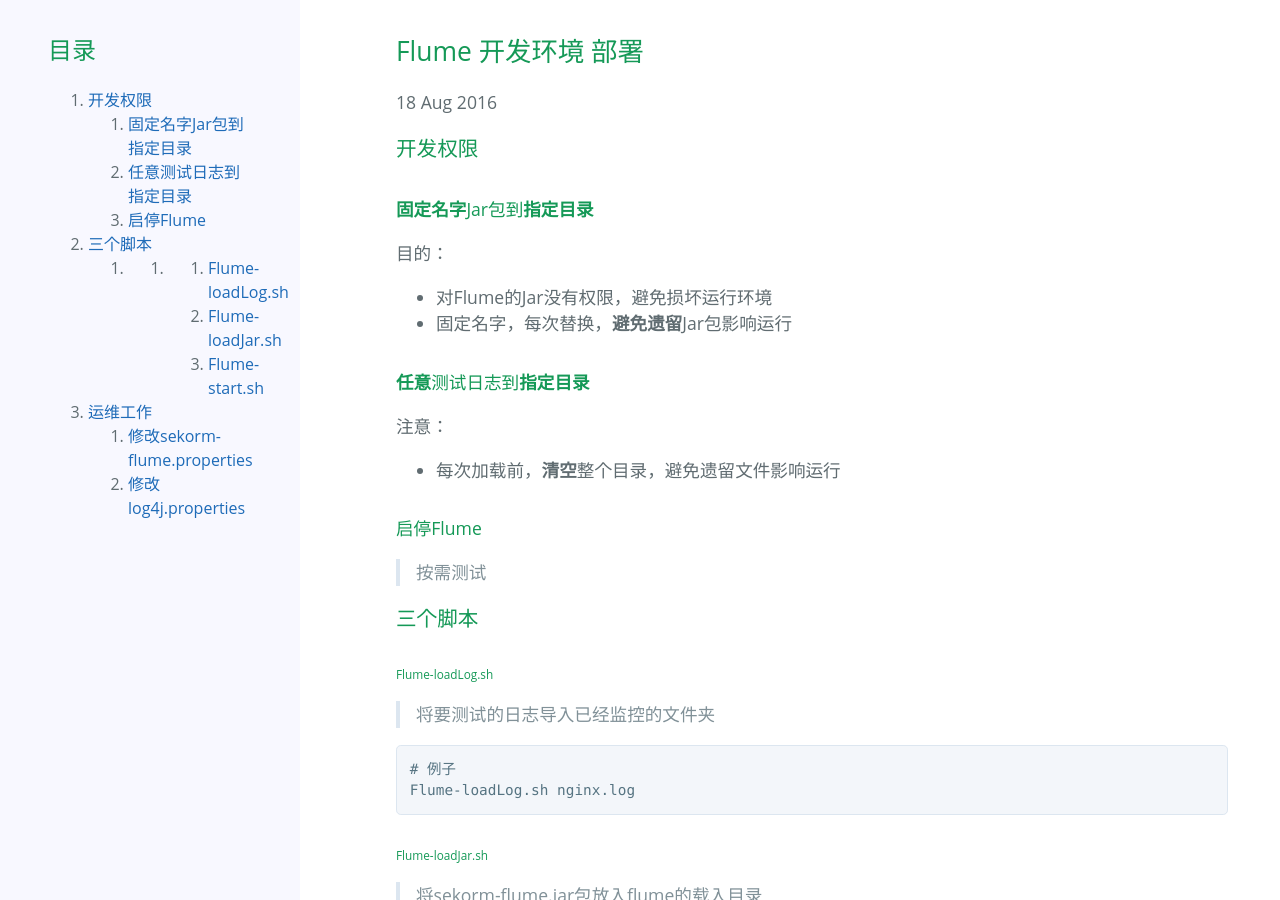
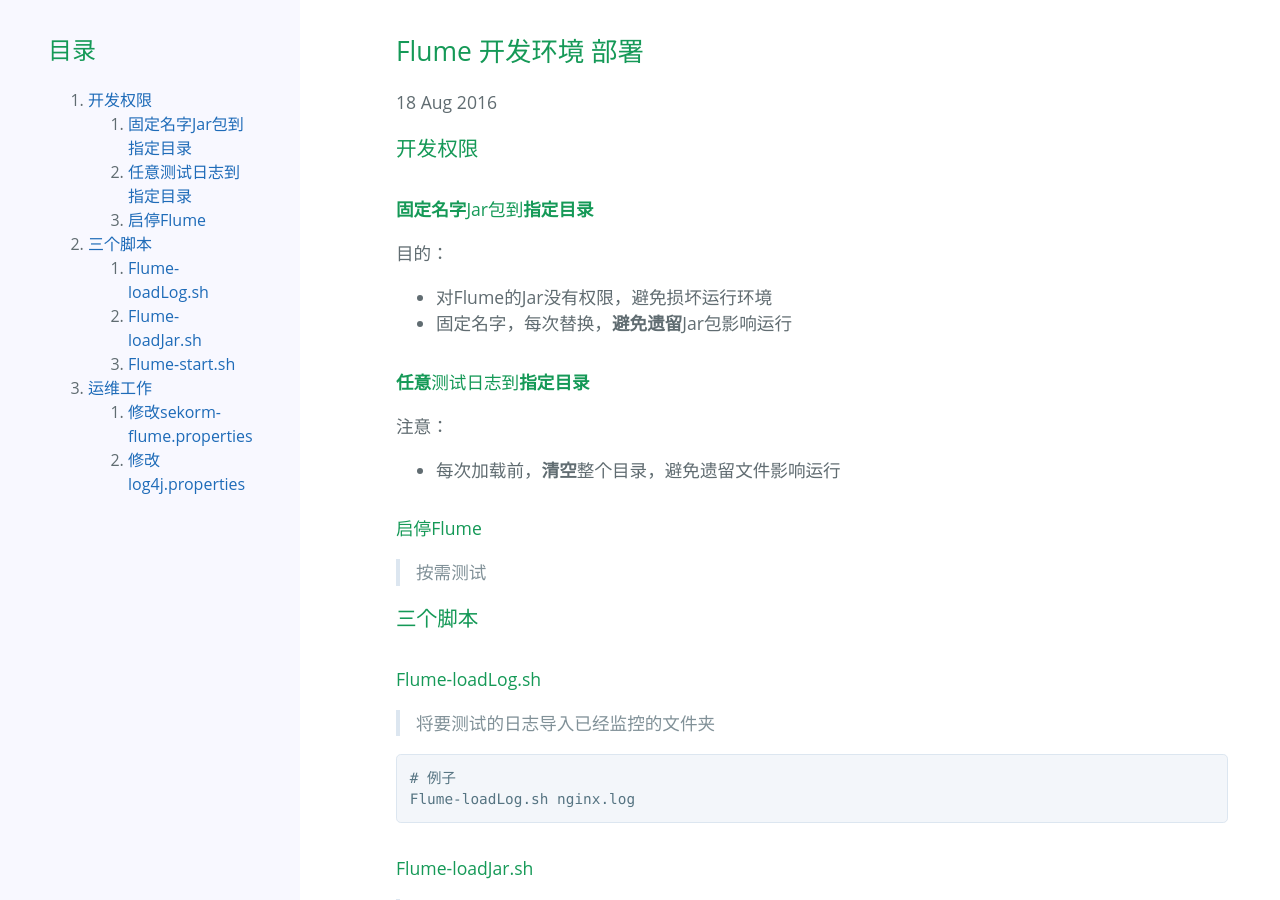
Before and after one commit to neilChenXie/MyExp, a Jekyll site: the page built from _posts/operation/2016-08-18-flume_dev_env.md, in a window 1280 px wide and 900 px high. Built offline with Jekyll 4.4.1, drawn with Linux system fonts in a browser that asks for light colours.

````diff
--- a/_posts/operation/2016-08-18-flume_dev_env.md
+++ b/_posts/operation/2016-08-18-flume_dev_env.md
@@ -28,7 +28,7 @@ tags: [flume, setup, env, operation]
 
 ### 三个脚本
 
-###### Flume-loadLog.sh
+#### Flume-loadLog.sh
 
 > 将要测试的日志导入已经监控的文件夹
 
@@ -37,7 +37,7 @@ tags: [flume, setup, env, operation]
 Flume-loadLog.sh nginx.log
 ```
 
-###### Flume-loadJar.sh
+#### Flume-loadJar.sh
 
 > 将sekorm-flume.jar包放入flume的载入目录
 
@@ -46,7 +46,7 @@ Flume-loadLog.sh nginx.log
 Flume-loadJar.sh
 ```
 
-###### Flume-start.sh
+#### Flume-start.sh
 
 > 启动Flume
 
````
